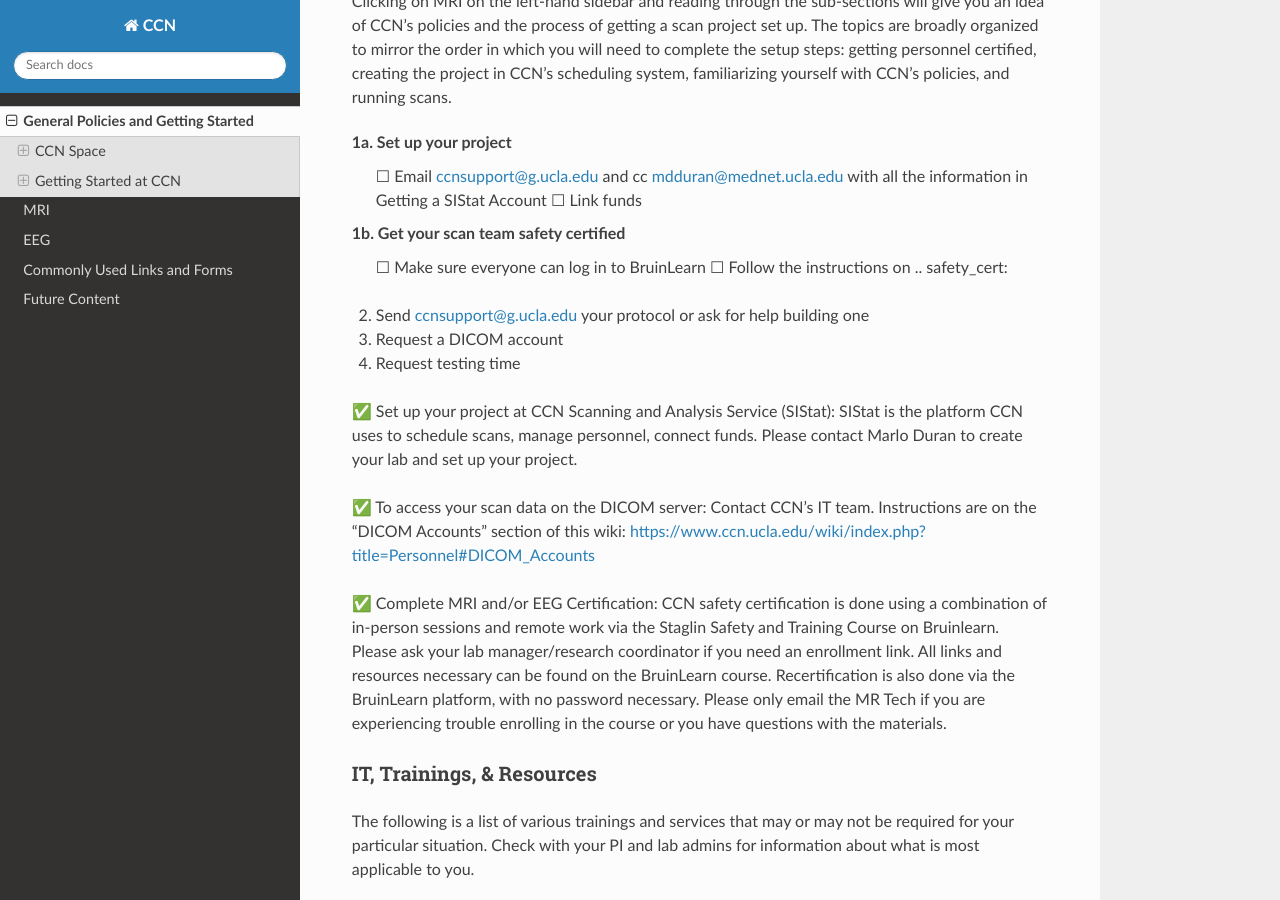
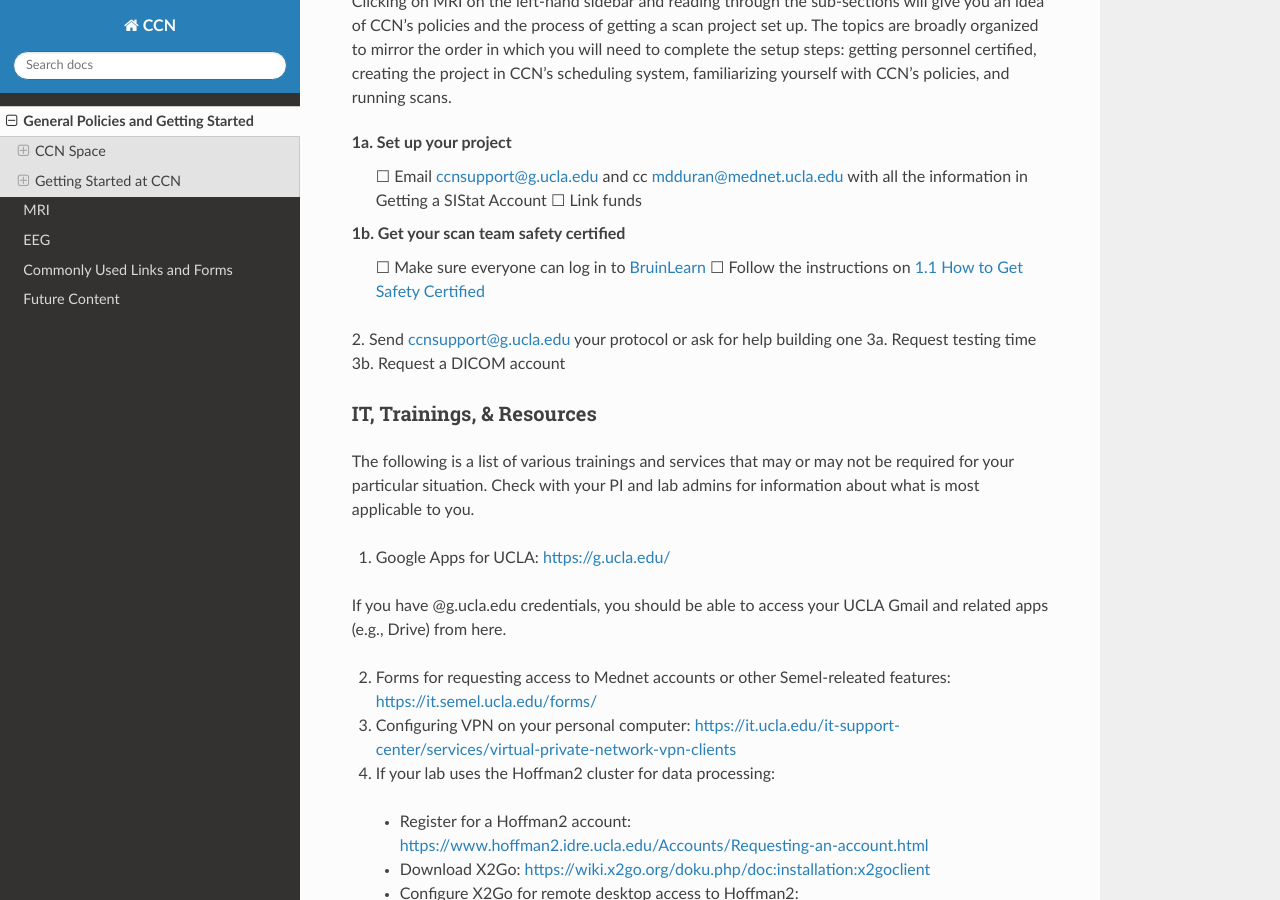
Before and after one commit to CCN-Support/CCN_Wiki, a Sphinx documentation site: the page built from docs/source/generalpolicies.rst, in a window 1280 px wide and 900 px high, scrolled down 3806 px. Built offline with Sphinx 7.4.7 and the Read the Docs theme 3.1.0, drawn with Linux system fonts in a browser that asks for light colours.

Commit message:
Update generalpolicies.rst

```diff
--- a/docs/source/generalpolicies.rst
+++ b/docs/source/generalpolicies.rst
@@ -106,21 +106,13 @@ Clicking on MRI on the left-hand sidebar and reading through the sub-sections wi
   ☐ Link funds
 
 1b. Get your scan team safety certified
-  ☐ Make sure everyone can log in to BruinLearn
-  ☐ Follow the instructions on .. safety_cert::
+  ☐ Make sure everyone can log in to `BruinLearn <bruinlearn.ucla.edu>`_
+  ☐ Follow the instructions on :ref:`safety_cert`
 
 2. Send ccnsupport@g.ucla.edu your protocol or ask for help building one
-3. Request a DICOM account
-4. Request testing time
+3a. Request testing time
+3b. Request a DICOM account
 
-
-
-
-✅ Set up your project at CCN Scanning and Analysis Service (SIStat): SIStat is the platform CCN uses to schedule scans, manage personnel, connect funds. Please contact Marlo Duran to create your lab and set up your project.
-
-✅ To access your scan data on the DICOM server: Contact CCN's IT team. Instructions are on the "DICOM Accounts" section of this wiki: https://www.ccn.ucla.edu/wiki/index.php?title=Personnel#DICOM_Accounts
-
-✅ Complete MRI and/or EEG Certification: CCN safety certification is done using a combination of in-person sessions and remote work via the Staglin Safety and Training Course on Bruinlearn. Please ask your lab manager/research coordinator if you need an enrollment link. All links and resources necessary can be found on the BruinLearn course. Recertification is also done via the BruinLearn platform, with no password necessary. Please only email the MR Tech if you are experiencing trouble enrolling in the course or you have questions with the materials.
 
 
 IT, Trainings, & Resources
```
